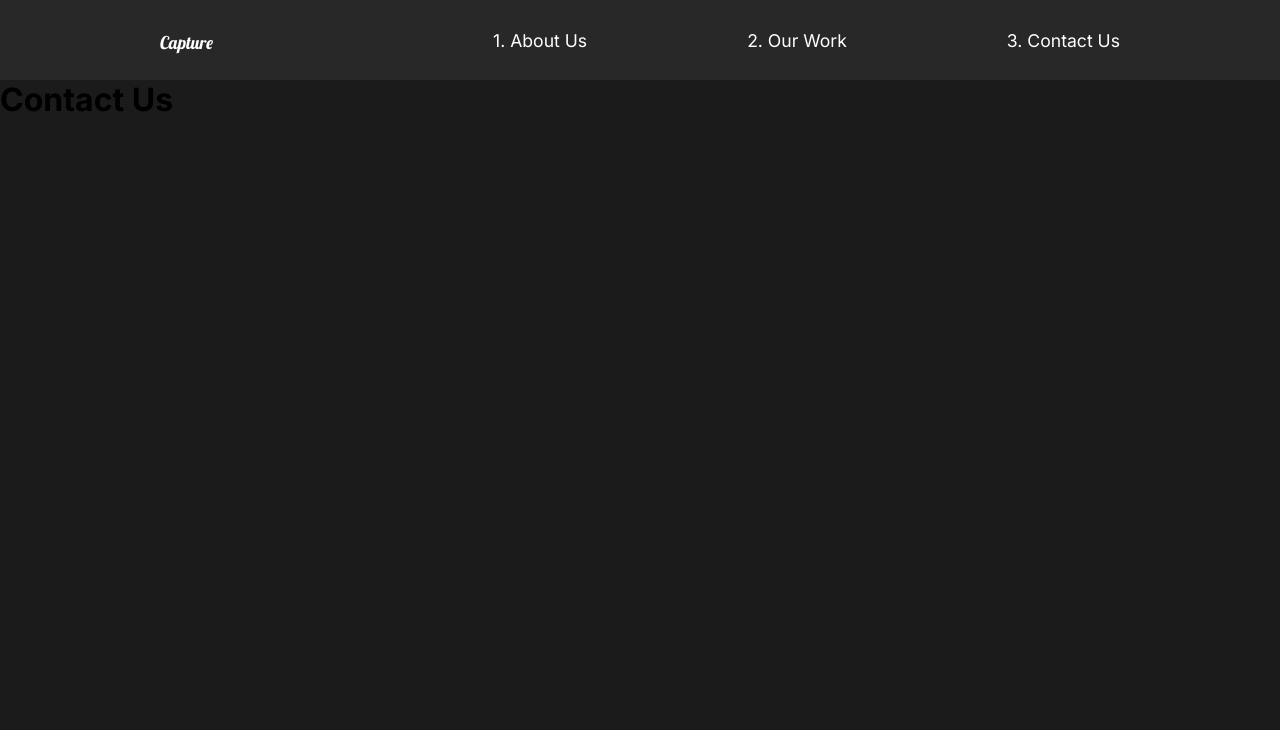
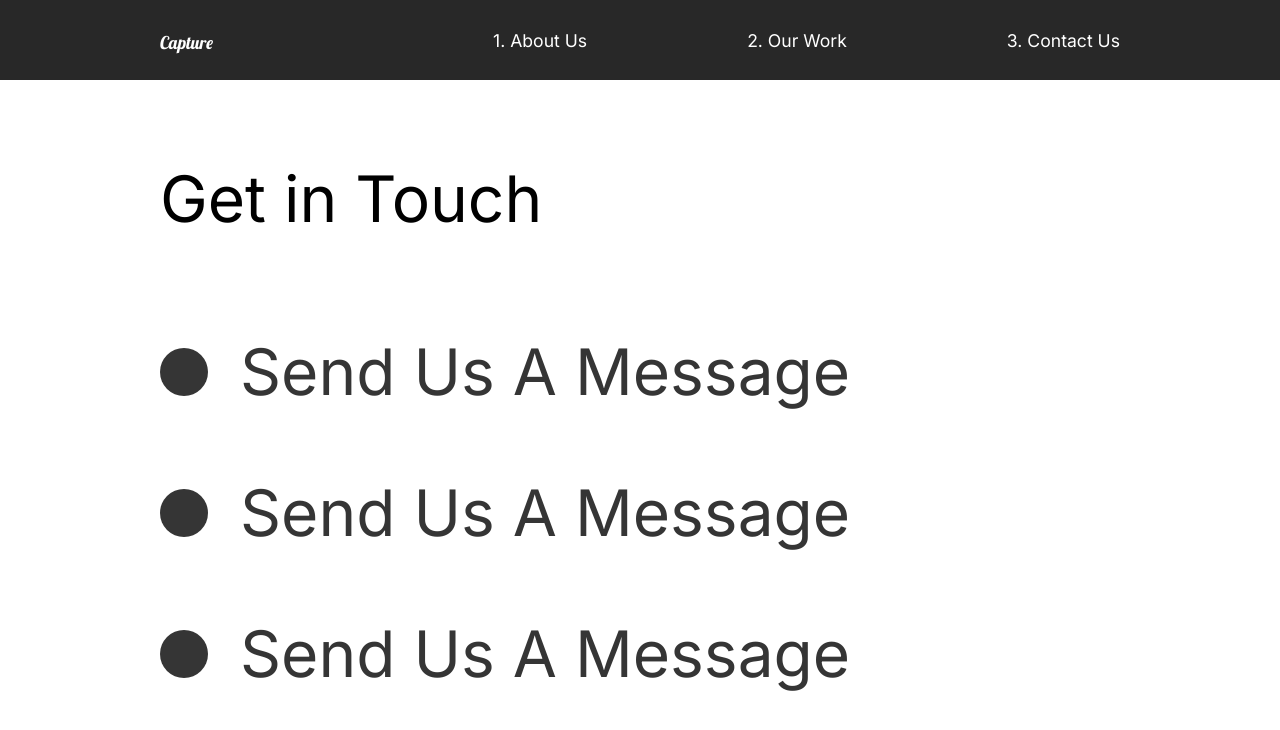
Before and after one commit to MadsAkselsen/capture-portfolio, a React (Create React App) app: page /contact in a window 1280 px wide. Shown: the top 730 px of the page. Built offline with nearby package versions, Linux system fonts and the light colour scheme.

Commit message:
more animations

```diff
--- a/src/pages/ContactUs.js
+++ b/src/pages/ContactUs.js
@@ -1,18 +1,74 @@
 import React from 'react';
 import { motion } from 'framer-motion';
-import { pageAnimation } from '../animation';
+import { pageAnimation, titleAnimation } from '../animation';
+import styled from 'styled-components';
 
 const ContactUs = () => {
   return (
-    <motion.div
+    <ContactStyle
       variants={pageAnimation}
       initial="hidden"
       animate="show"
       exit="exit"
+      style={{ background: '#fff' }}
     >
-      <h1>Contact Us</h1>
-    </motion.div>
+      <Title>
+        <Hide>
+          <motion.h2 variants={titleAnimation}>Get in Touch</motion.h2>
+        </Hide>
+      </Title>
+      <div>
+        <Hide>
+          <Social variants={titleAnimation}>
+            <Circle></Circle>
+            <h2>Send Us A Message</h2>
+          </Social>
+        </Hide>
+        <Hide>
+          <Social variants={titleAnimation}>
+            <Circle></Circle>
+            <h2>Send Us A Message</h2>
+          </Social>
+        </Hide>
+        <Hide>
+          <Social variants={titleAnimation}>
+            <Circle></Circle>
+            <h2>Send Us A Message</h2>
+          </Social>
+        </Hide>
+      </div>
+    </ContactStyle>
   );
 };
 
+const ContactStyle = styled(motion.div)`
+  padding: 5rem 10rem;
+  color: #353535;
+  min-height: 90vh;
+`;
+
+const Title = styled.div`
+  margin-bottom: 4rem;
+  color: black;
+`;
+
+const Hide = styled.div`
+  overflow: hidden;
+`;
+
+const Circle = styled.div`
+  border-radius: 50%;
+  width: 3rem;
+  height: 3rem;
+  background-color: #353535;
+`;
+
+const Social = styled(motion.div)`
+  display: flex;
+  align-items: center;
+  h2 {
+    margin: 2rem;
+  }
+`;
+
 export default ContactUs;
--- a/src/pages/OurWork.js
+++ b/src/pages/OurWork.js
@@ -14,8 +14,11 @@
   slider,
   sliderContainer,
 } from '../animation';
+import { UseScroll } from '../components/useScroll';
 
 const OurWork = () => {
+  const [element, controls] = UseScroll();
+  const [element2, controls2] = UseScroll();
   return (
     <StyledWork
       variants={pageAnimation}
@@ -40,16 +43,26 @@
           </Hide>
         </Link>
       </StyledMovie>
-      <StyledMovie>
+      <StyledMovie
+        ref={element}
+        variants={fade}
+        animate={controls}
+        initial="hidden"
+      >
         <h2>The Racer</h2>
-        <div className="line"></div>
+        <motion.div className="line" variants={lineAnim}></motion.div>
         <Link to="/work/the-racer">
           <img src={theracer} alt="theracer" />
         </Link>
       </StyledMovie>
-      <StyledMovie>
+      <StyledMovie
+        ref={element2}
+        variants={fade}
+        animate={controls2}
+        initial="hidden"
+      >
         <h2>Good Times</h2>
-        <div className="line"></div>
+        <motion.div className="line" variants={lineAnim}></motion.div>
         <Link to="/work/good-times">
           <img src={goodtimes} alt="good times" />
         </Link>
@@ -66,7 +79,7 @@
     padding: 1rem 0rem;
   }
 `;
-const StyledMovie = styled.div`
+const StyledMovie = styled(motion.div)`
   padding-bottom: 10rem;
   .line {
     height: 0.5rem;
```
